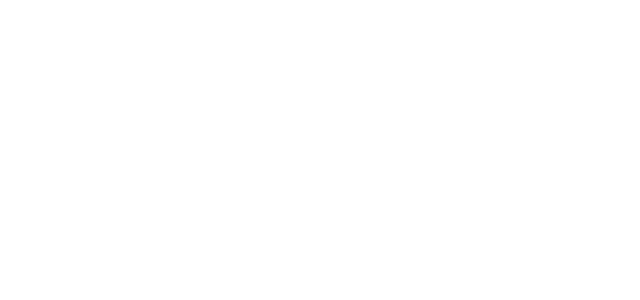
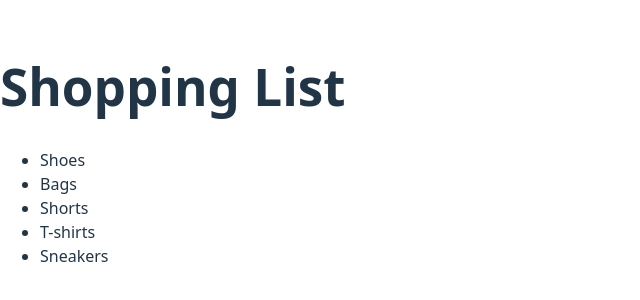
Before and after one commit to asiyyah/React-Basics, a React (Vite) app: page / in a window 1280 px wide. Shown: the part 246-546 px from the top of the page, without its empty margins (0-640 px from the left). Built offline with nearby package versions, Linux system fonts and the light colour scheme.

Commit message:
shopping-list

```diff
--- a/src/ShoppingList.jsx
+++ b/src/ShoppingList.jsx
@@ -1,5 +1,22 @@
 function ShoppingList(){
+    const shoppingList = [
+        "Shoes",
+        "Bags",
+        "Shorts",
+        "T-shirts",
+        "Sneakers"
+    ]
 
+    return(
+        <>
+        <h1>Shopping List</h1>
+        <ul>
+            {shoppingList.map((item, index) => (
+                <li key={index}>{item}</li>
+            ))}
+        </ul>
+        </>
+    )
 }
 
 export default ShoppingList
```
